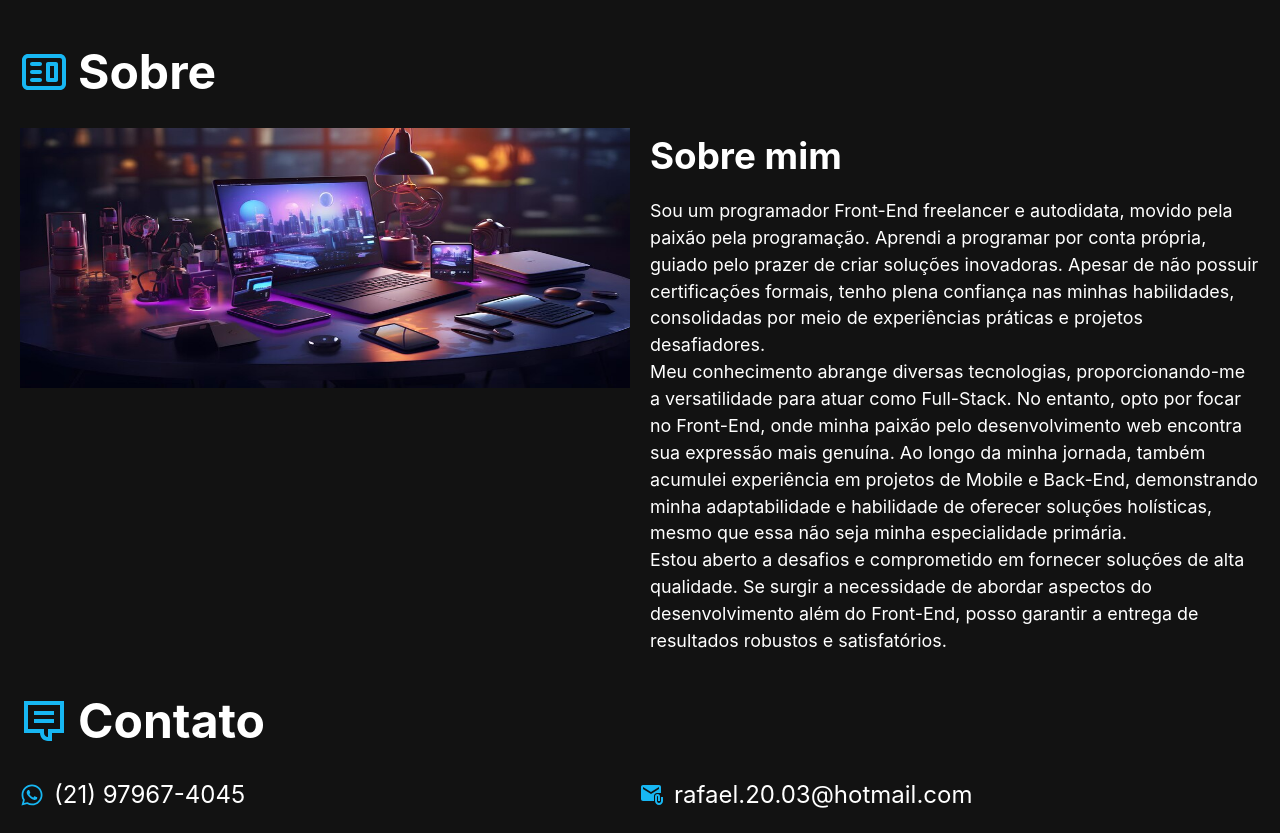
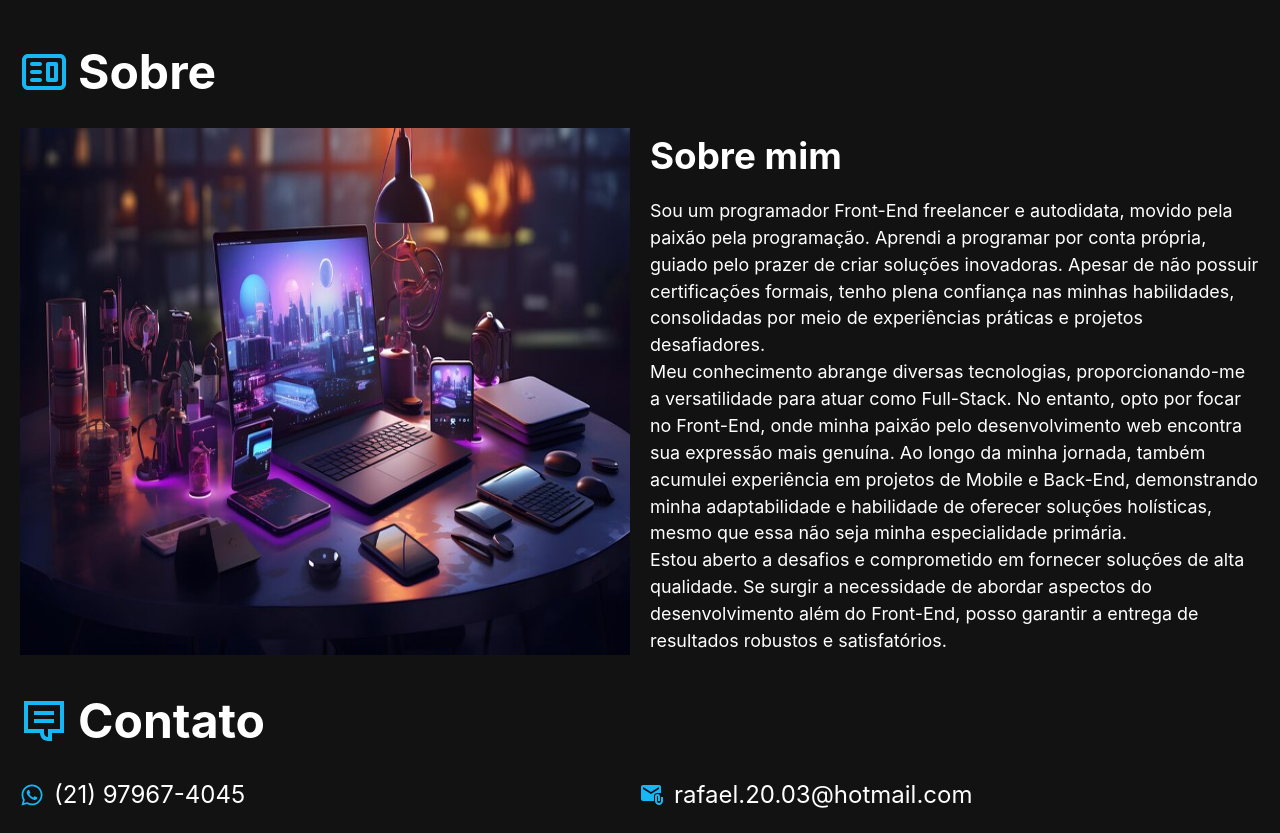
Before and after one commit to RafaelSFDC/RafaelSilva, a React (Vite) app: page / in a window 1280 px wide. Shown: the part 1860-2693 px from the top of the page. Built offline with nearby package versions, Linux system fonts and the light colour scheme.

Commit message:
style: :art: img fix

```diff
--- a/src/App.css
+++ b/src/App.css
@@ -326,7 +326,7 @@ header ul li>*:hover {
 }
 
 .about img {
-  max-height: 260px;
+  max-height: 100%;
   max-width: 100%;
 }
 
```
